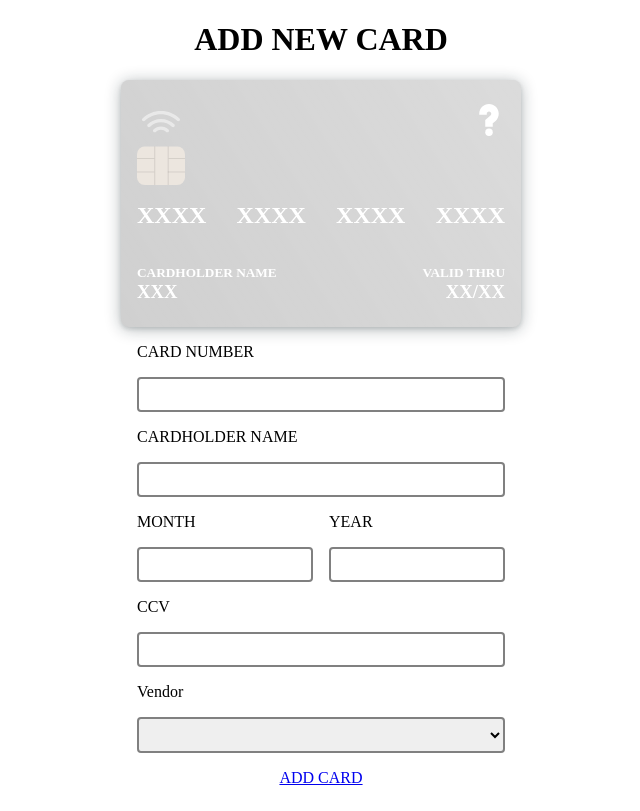
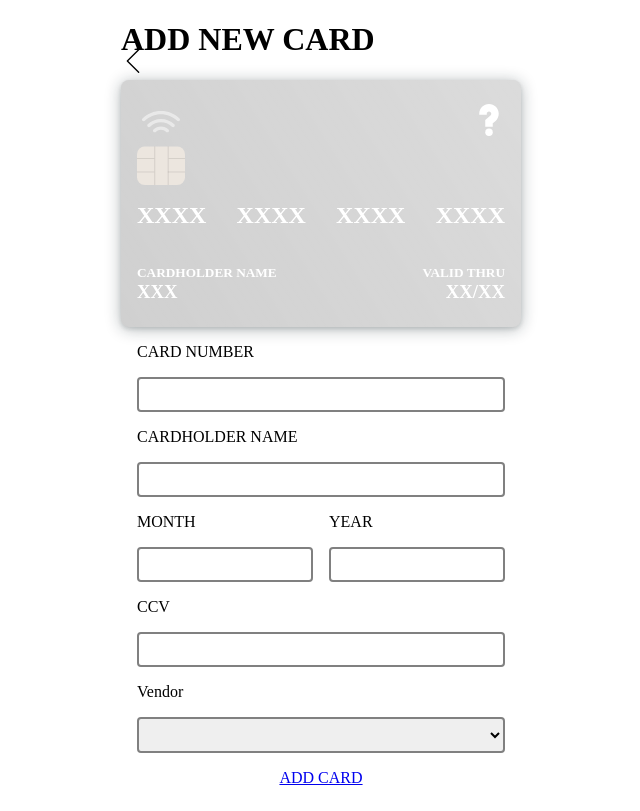
Before and after one commit to Hatzz/iths-e-wallet, a Vue app: page /new-card in a window 1280 px wide. Shown: the whole page, without its empty margins (319-959 px from the left). Built offline with nearby package versions, Linux system fonts and the light colour scheme.

Commit message:
Add back button when creating new card

```diff
--- a/src/views/NewCard.vue
+++ b/src/views/NewCard.vue
@@ -1,5 +1,6 @@
 <template>
   <main>
+    <img src="../assets/back.svg" class="back" @click="goBack"/>
     <h1>ADD NEW CARD</h1>
     <Card :card="newCard"/>
     <NewCardForm @change="updateNewCard($event)"/>
@@ -19,6 +20,9 @@ export default {
   methods: {
     updateNewCard (card) {
       this.newCard = card
+    },
+    goBack () {
+      window.history.back()
     }
   },
   data () {
@@ -37,7 +41,11 @@ export default {
 </script>
 
 <style lang="scss" scoped>
-h1 {
-  text-align: center;
+.back {
+  position: absolute;
+  margin-right: 23rem;
+  margin-top: 1.75rem;
+  width: 1.5rem;
+  cursor: pointer;
 }
 </style>
```
Also changed, not shown: src/assets/back.svg (added).
